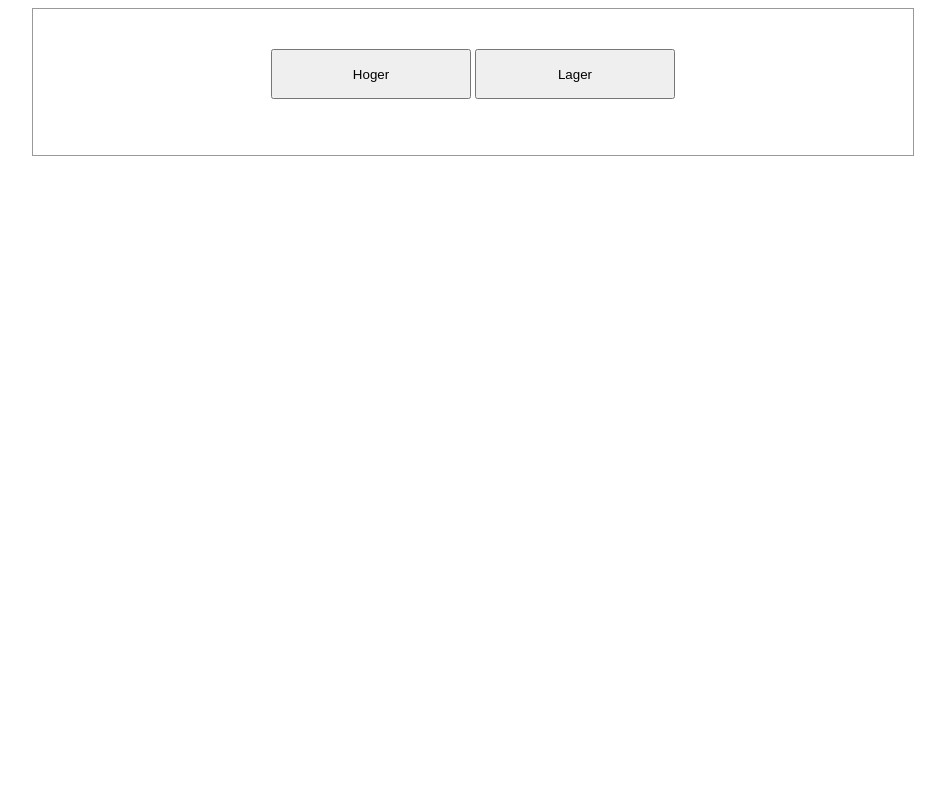
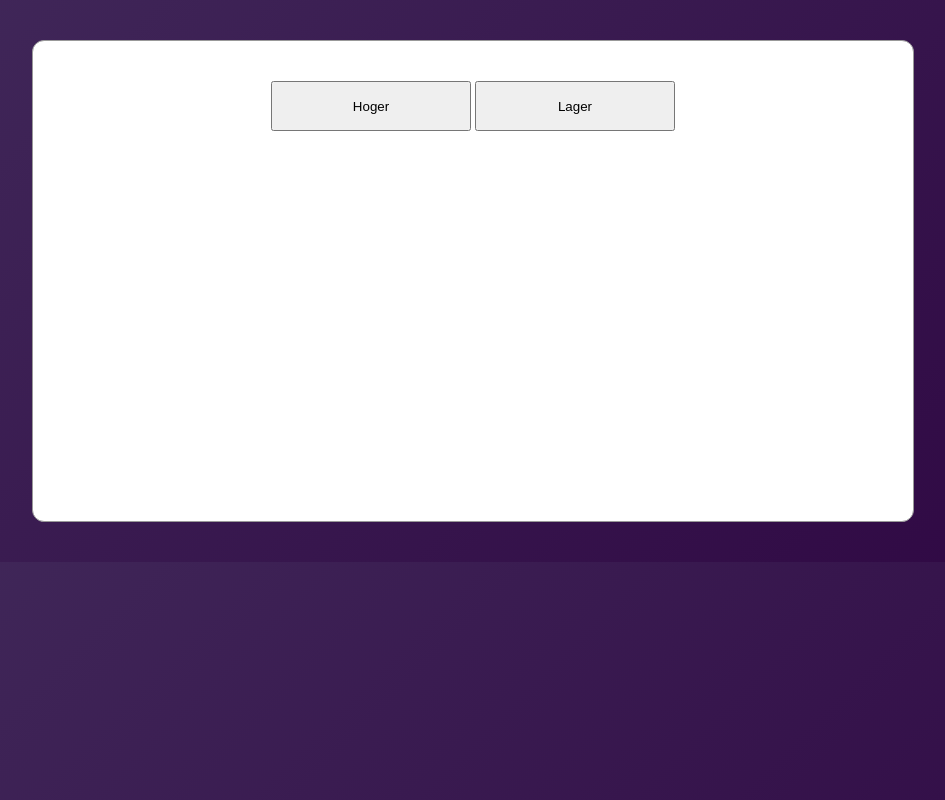
Before and after one commit to woutercox/hogerlager, a plain HTML site: page index.html in a window 1280 px wide. Shown: the whole page, without its empty margins (167-1112 px from the left). Drawn offline with Linux system fonts and the light colour scheme.

Commit message:
paar stijlen toegevoegd

```diff
--- a/index.html
+++ b/index.html
@@ -5,22 +5,7 @@
     <title>Document</title>
 
     <script src="javascript/functies.js"></script>
-    <style>
-        .container {
-            margin: 0 auto;
-            width: 800px;
-            padding: 40px;
-            border: 1px solid #999;
-            text-align: center;
-        }
-
-        button {
-            width: 200px;
-            height: 50px;
-        }
-
-
-    </style>
+    <link rel="stylesheet" type="text/css" href="stijlen.css">
 
 </head>
 <body>
--- a/stijlen.css
+++ b/stijlen.css
@@ -1,9 +1,19 @@
+body {
+    background: #41295a; /* Old browsers */
+    background: -moz-linear-gradient(-45deg, #41295a 0%, #2f0743 100%, #7db9e8 100%, #2989d8 100%, #2989d8 100%); /* FF3.6-15 */
+    background: -webkit-linear-gradient(-45deg, #41295a 0%,#2f0743 100%,#7db9e8 100%,#2989d8 100%,#2989d8 100%); /* Chrome10-25,Safari5.1-6 */
+    background: linear-gradient(135deg, #41295a 0%,#2f0743 100%,#7db9e8 100%,#2989d8 100%,#2989d8 100%); /* W3C, IE10+, FF16+, Chrome26+, Opera12+, Safari7+ */
+    filter: progid:DXImageTransform.Microsoft.gradient( startColorstr='#41295a', endColorstr='#2989d8',GradientType=1 ); /* IE6-9 fallback on horizontal gradient */
+}
 .container {
-            margin: 0 auto;
+            margin: 40px auto;
             width: 800px;
             padding: 40px;
             border: 1px solid #999;
             text-align: center;
+            background: #fff;
+            border-radius: 12px;
+            min-height: 400px;
         }
 
 button {
```
